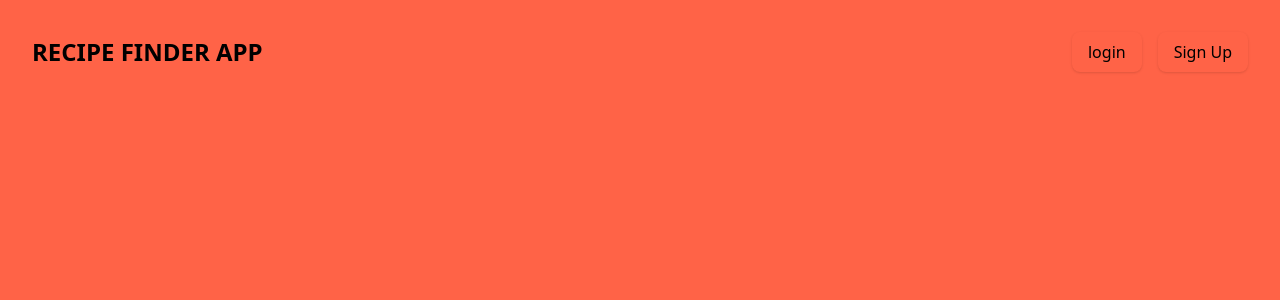
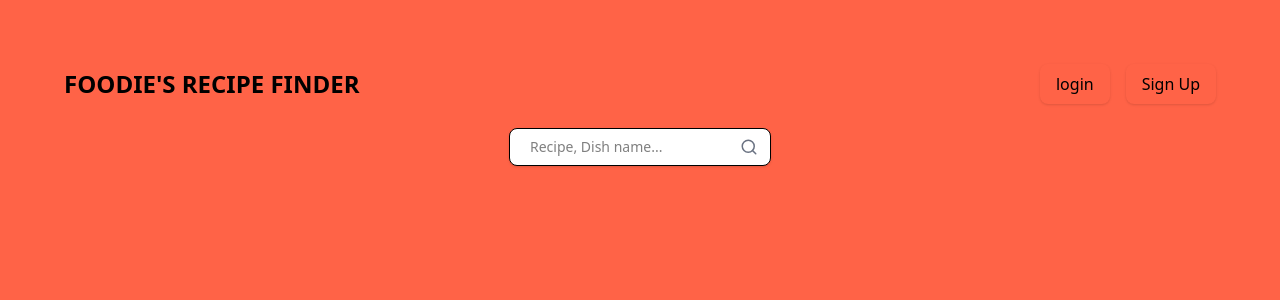
Before and after one commit to Amondi1111/Recipe-Finder, a React (Vite) app: page / in a window 1280 px wide. Shown: the top 300 px of the page. Built offline with nearby package versions, Linux system fonts and the light colour scheme.

Commit message:
Created Search.jsx with a search  button for recipes

```diff
--- a/package.json
+++ b/package.json
@@ -14,6 +14,7 @@
     "axios": "^1.11.0",
     "react": "^19.1.1",
     "react-dom": "^19.1.1",
+    "react-icons": "^5.5.0",
     "react-router-dom": "^7.8.1",
     "tailwindcss": "^4.1.12"
   },
--- a/src/App.jsx
+++ b/src/App.jsx
@@ -1,21 +1,21 @@
 import { useState } from 'react'
 import Header from './components/Header'
+import SearchBar from './components/SearchBar'
 import './App.css'
 
 function App() {
   const [count, setCount] = useState(0)
+  const handleSearch = (query) => {
+    console.log("User Searched for:", query);
+
+  };
 
   return (
     <>
-      <div>
-
-      </div>
 
       <Header />
-
-
-    </>
-  )
+      </>
+  );
 }
 
 export default App
--- a/src/components/Header.jsx
+++ b/src/components/Header.jsx
@@ -1,17 +1,25 @@
-function Header (){
+import SearchBar from './SearchBar';
+
+function Header ({ onSearch }){
     return(
-<header className="text-black pd-8">
-    <div className="flex items-center">
+<header className="text-black p-8">
+    <div className="flex items-center justify-between">
         {/* Logo / Brand Name */}
-    <h1 className="text-red text-2xl font-bold">RECIPE FINDER APP</h1>
+    <h1 className="text-red text-2xl font-bold">FOODIE'S RECIPE FINDER</h1>
 
     {/* Button */}
     <div className="flex space-x-4 ml-auto">
         <button className="shadow hover:bg-[#9B3131] transition rounded-lg px-4 py-2">login
    </button>
-   <button className="shadow hover:bg-[#9B3131] transition rounded-lg px-4 py-2">Sign Up</button>
+   <button className="shadow hover:bg-[#9B3131] transition rounded-lg px-4 py-2">Sign Up
+
+   </button>
 
     </div>
+</div>
+
+<div className="mt-6 flex justify-center">
+<SearchBar onSearch={onSearch} />
 </div>
 </header>
     );
--- a/src/components/SearchBar.jsx
+++ b/src/components/SearchBar.jsx
@@ -0,0 +1,40 @@
+import { useState } from 'react';
+import { FiSearch } from 'react-icons/fi';
+
+function searchBar({ onSearch }) {
+  const [query, setQuery] = useState("");
+
+  const handleSubmit = (e) => {
+    e.preventDefault();
+    if (query.trim()) {
+      onSearch(query);
+      setQuery("");
+    }
+  };
+
+  return (
+    <form
+        onSubmit={handleSubmit}
+        className="flex items-center bg-white border rounded-lg shadow-sm max-w-md mx-auto px-3 py-2"
+        >
+          {/* Where Input Goes */}
+          <input
+             type="text"
+             value={query}
+             onChange={(e) => setQuery(e.target.value)}
+             placeholder="Recipe, Dish name..."
+             className="flex-1 px-2 outline-none text-sm"
+             />
+
+          {/*Search Button */}
+          <button
+             type="submit"
+             className="text-gray-500 hover:text-[#FF6347] transition-colors"
+             >
+              <FiSearch size={18} />
+             </button>
+           </form>
+  );
+}
+
+export default searchBar;
```
Also changed, not shown: 1 other file (tests, documents, lock files or other folders).
